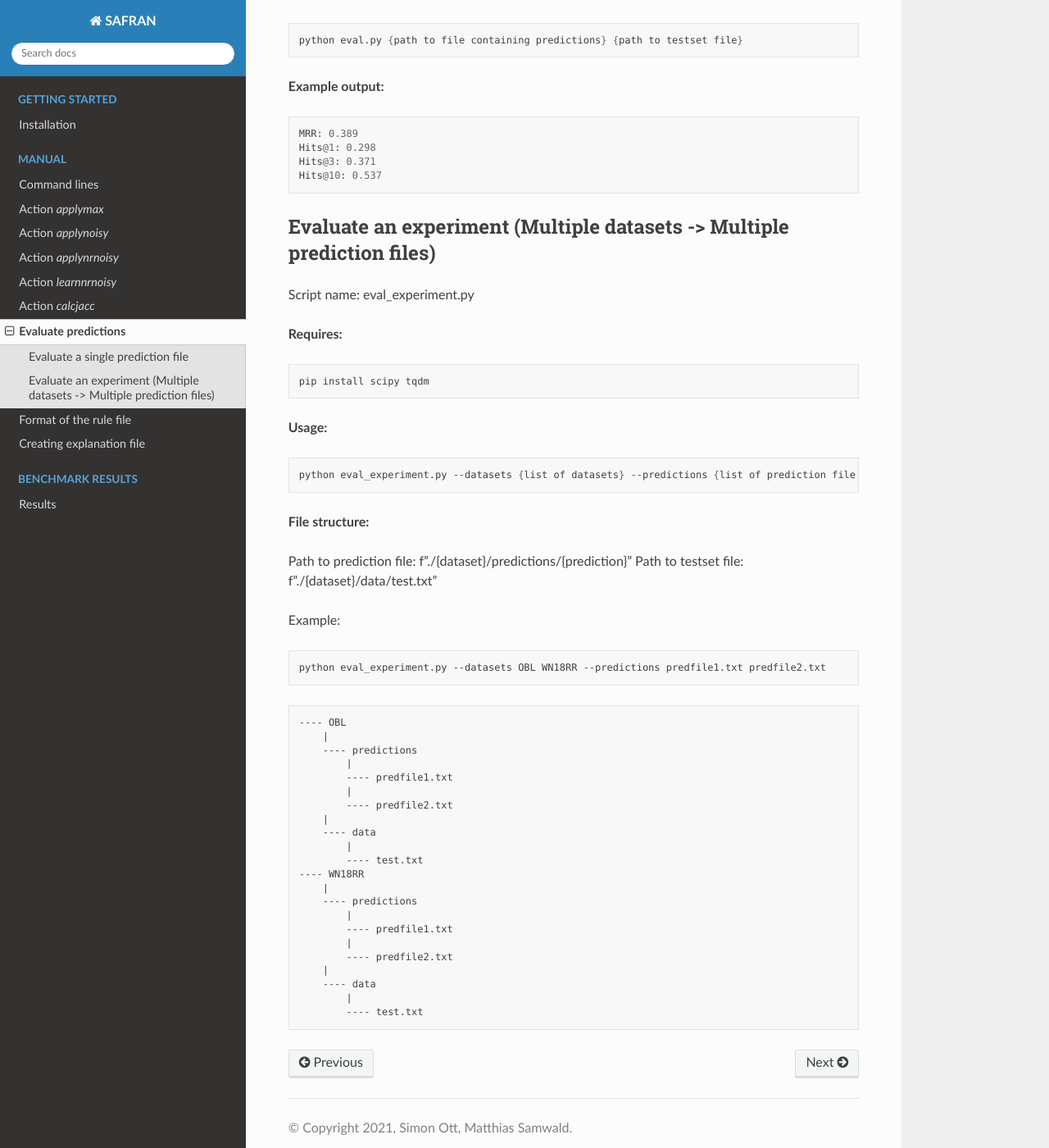
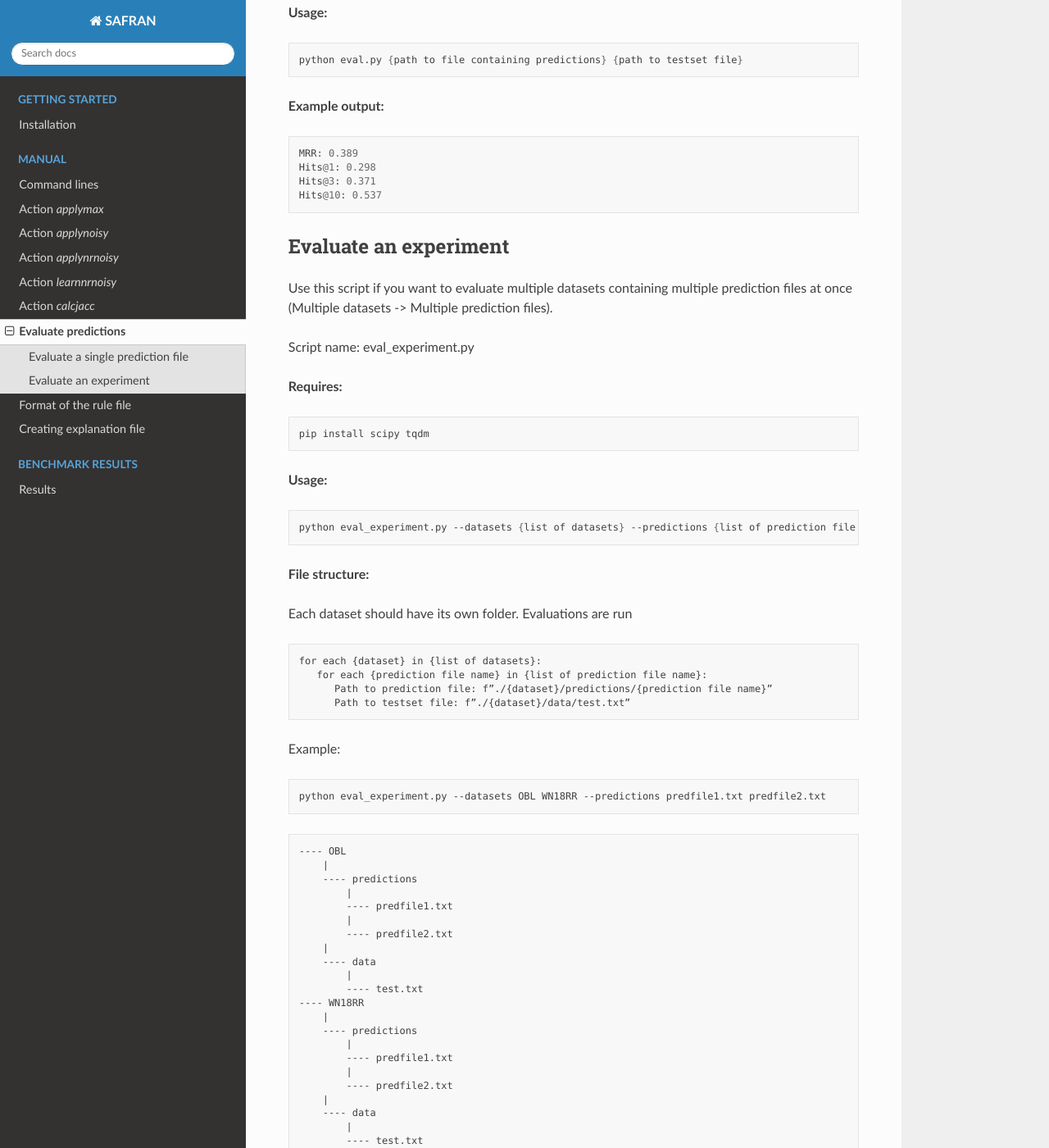
Before and after one commit to OpenBioLink/SAFRAN, a Sphinx documentation site: the page built from docs/source/manual/evaluation.rst, in a window 1280 px wide and 1400 px high, scrolled down 471 px. Shown: the whole window at 82% size. Built offline with Sphinx 7.4.7 and the Read the Docs theme 2.0.0, drawn with Linux system fonts in a browser that asks for light colours; some of the changed text lies outside the part shown.

Commit message:
minor changes in documentation

```diff
--- a/docs/source/manual/evaluation.rst
+++ b/docs/source/manual/evaluation.rst
@@ -1,10 +1,12 @@
 Evaluate predictions
 ====================
 
-Safran currently supports the creation of explanations for predictions, as needed f.e. for `https://github.com/OpenBioLink/Explorer/ LinkExplorer`_.
+Following scripts can be found in the `python` folder.
 
 Evaluate a single prediction file
 ---------------------------------
+
+Use this script to evaluate a single prediction file.
 
 Script name: eval.py
 
@@ -29,8 +31,10 @@ Script name: eval.py
    Hits@3: 0.371
    Hits@10: 0.537
 
-Evaluate an experiment (Multiple datasets -> Multiple prediction files)
------------------------------------------------------------------------
+Evaluate an experiment
+----------------------
+
+Use this script if you want to evaluate multiple datasets containing multiple prediction files at once (Multiple datasets -> Multiple prediction files).
 
 Script name: eval_experiment.py
 
@@ -50,8 +54,14 @@ Script name: eval_experiment.py
 
 **File structure:**
 
-Path to prediction file: f”./{dataset}/predictions/{prediction}” Path to
-testset file: f”./{dataset}/data/test.txt”
+Each dataset should have its own folder. Evaluations are run
+
+::
+
+   for each {dataset} in {list of datasets}:
+      for each {prediction file name} in {list of prediction file name}:
+         Path to prediction file: f”./{dataset}/predictions/{prediction file name}”
+         Path to testset file: f”./{dataset}/data/test.txt”
 
 Example:
 
```
Also changed, not shown: other parts of docs/source/manual/evaluation.rst (+12 -0 lines), python/README.md.
